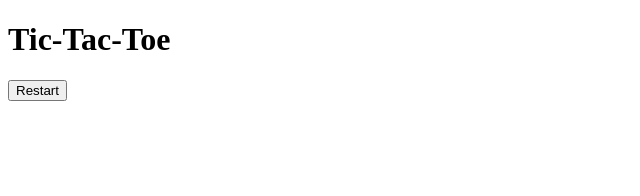
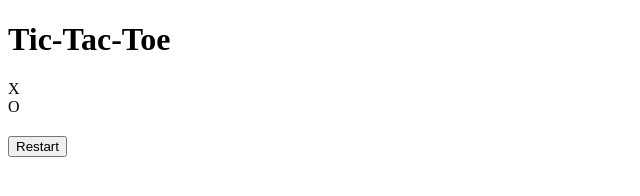
Before and after one commit to codebyjuan/TIc-Tac-Toe, a plain HTML site: page index.html in a window 1280 px wide. Shown: the whole page, without its empty margins (0-640 px from the left). Drawn offline with Linux system fonts and the light colour scheme.

Commit message:
Added div between restart button

```diff
--- a/index.html
+++ b/index.html
@@ -10,8 +10,8 @@
     <div class="gamecontainer">
         <h1>Tic-Tac-Toe</h1>
         <div class="cellcontainer">
-            <div class="cell" cellIndex="1"></div>
-            <div class="cell" cellIndex="2"></div>
+            <div class="cell" cellIndex="1">X</div>
+            <div class="cell" cellIndex="2">O</div>
             <div class="cell" cellIndex="3"></div>
             <div class="cell" cellIndex="4"></div>
             <div class="cell" cellIndex="5"></div>
@@ -22,7 +22,9 @@
         </div>
 
         <h2 class="status"></h2>
-        <button>Restart</button>
+        <div>
+        <button class="restart">Restart</button>
+        </div>
     </div>
 
     <script href="script.js"></script>
```
